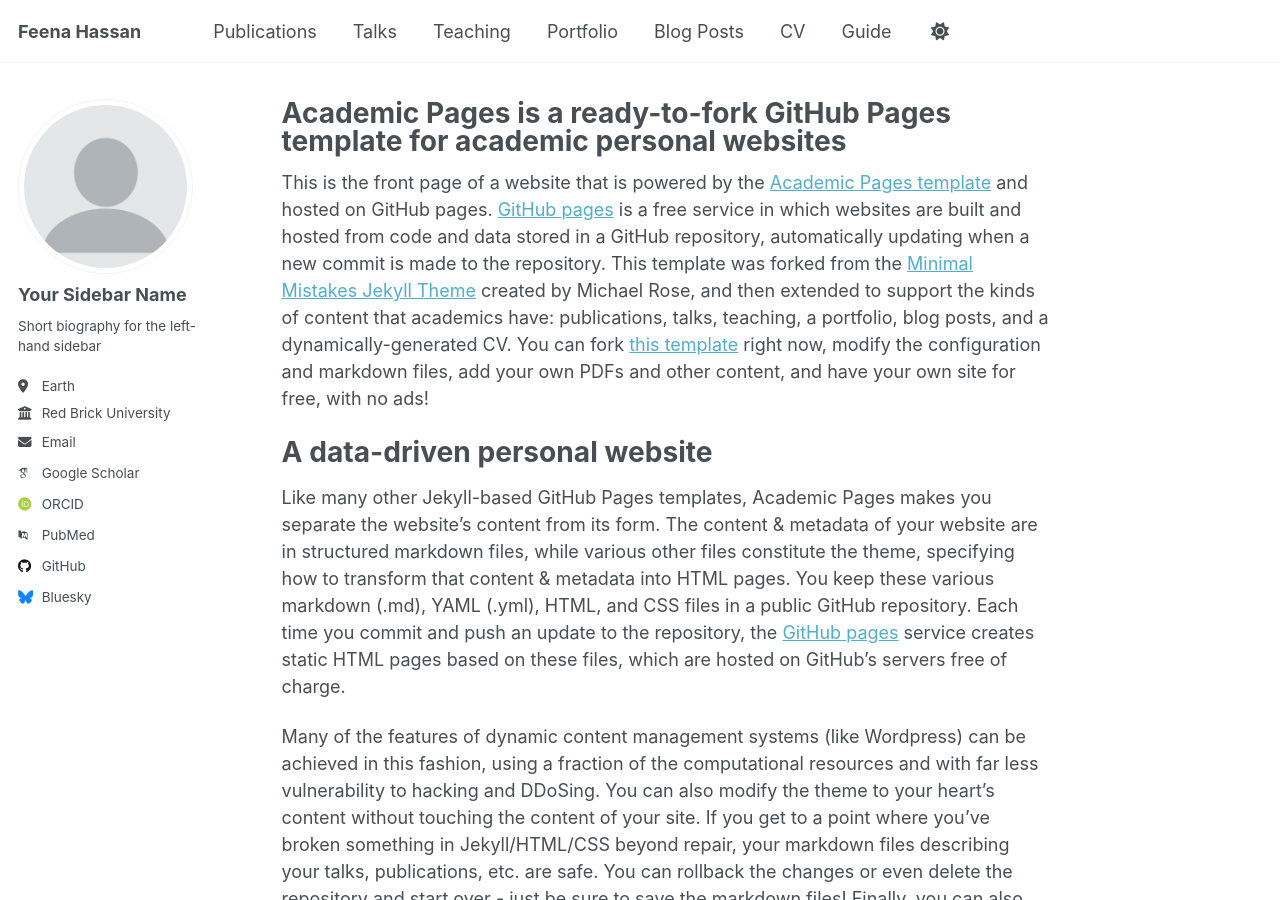
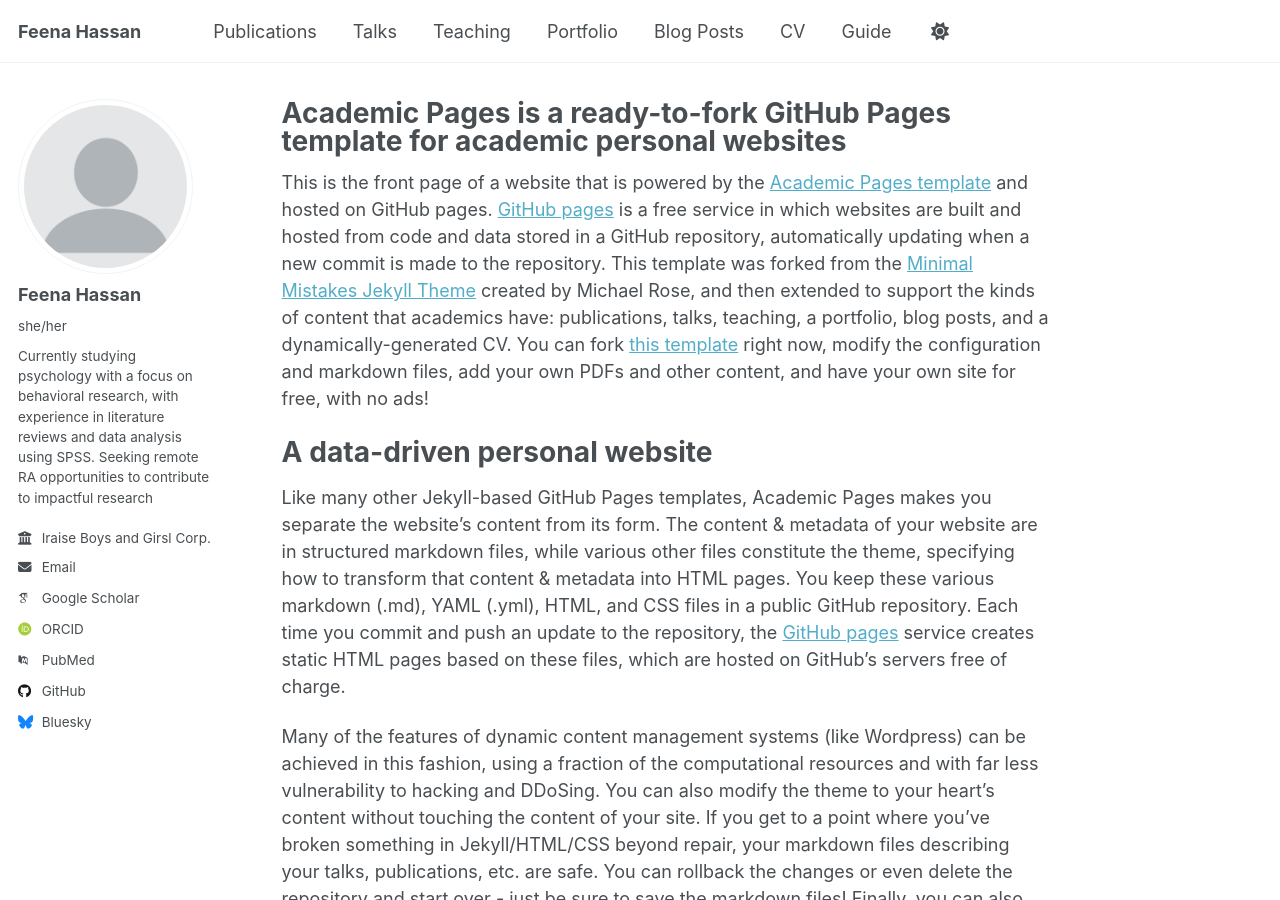
Before and after one commit to Fhassan09/fhassan09.github.io, a Jekyll site: the page built from _pages/about.md, in a window 1280 px wide and 900 px high. Built offline with Jekyll 4.4.1, drawn with Linux system fonts in a browser that asks for light colours; some web fonts are replaced.

Commit message:
Update _config.yml

```diff
--- a/_config.yml
+++ b/_config.yml
@@ -23,11 +23,10 @@ repository               : "academicpages/academicpages.github.io"
 author:
   # Biographic information
   avatar           : "profile.png"
-  name             : "Your Sidebar Name"
-  pronouns         : # example: "she/her"
-  bio              : "Short biography for the left-hand sidebar"
-  location         : "Earth"
-  employer         : "Red Brick University"
+  name             : "Feena Hassan"
+  pronouns         : "she/her"
+  bio              : "Currently studying psychology with a focus on behavioral research, with experience in literature reviews and data analysis using SPSS. Seeking remote RA opportunities to contribute to impactful research"
+  employer         : "Iraise Boys and Girsl Corp."
   uri              : # URL
   email            : "fhassann09@gmail.com"
 
```
